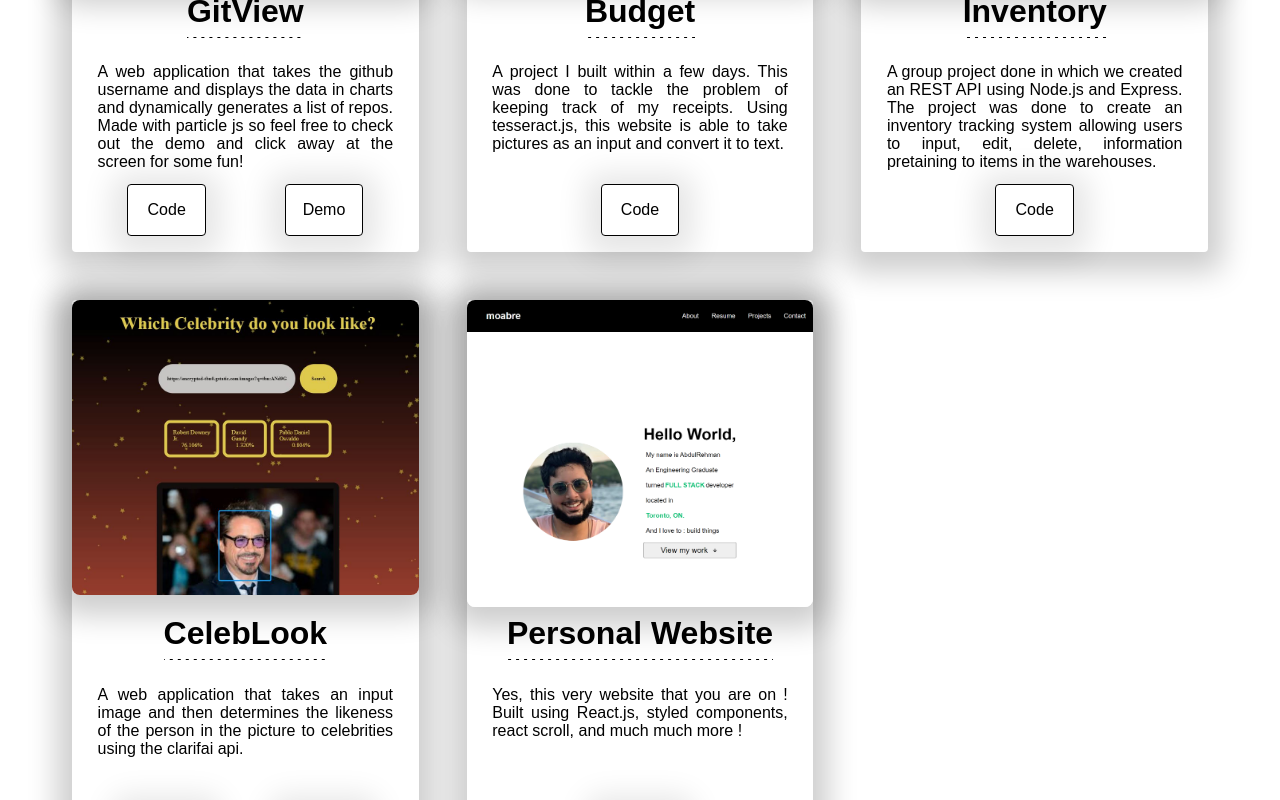
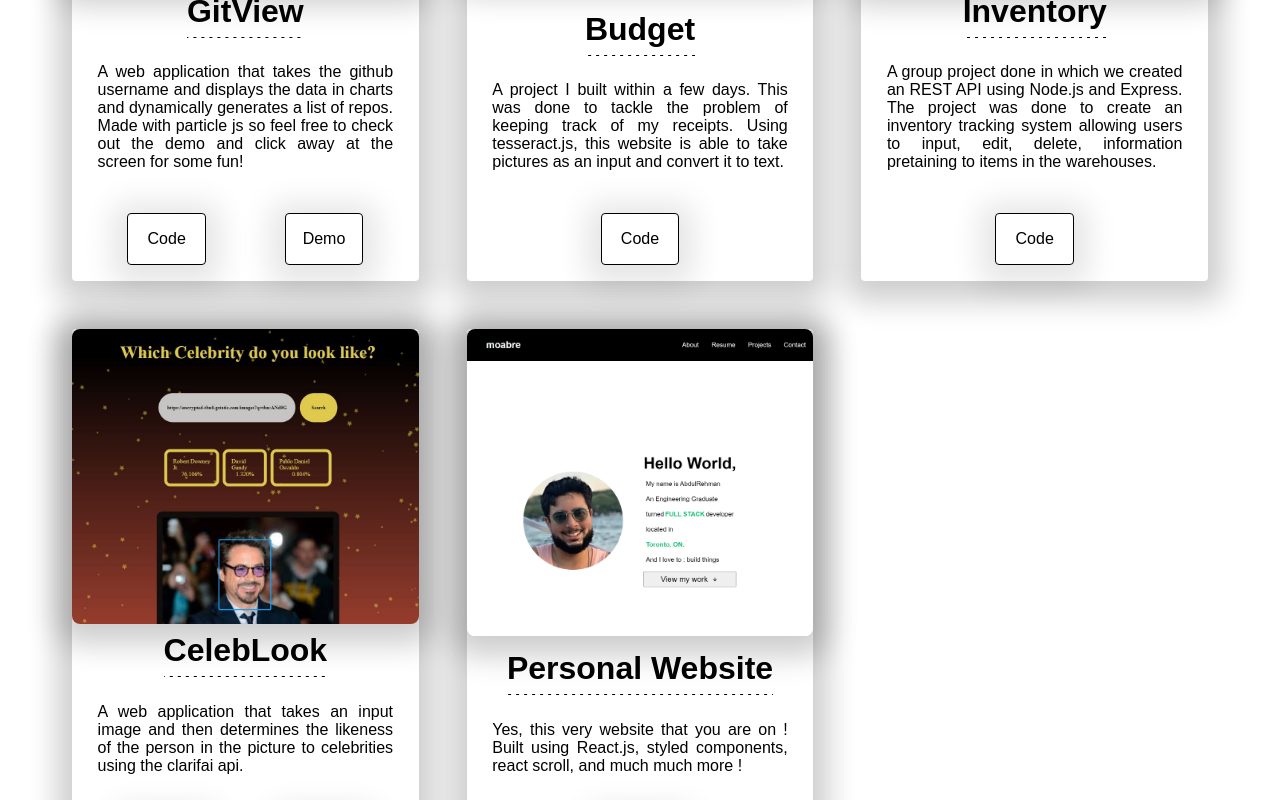
Before and after one commit to moabre/arweb-v1, a React (Create React App) app: page / in a window 1280 px wide. Shown: the part 2080-2880 px from the top of the page. Built offline with nearby package versions, Linux system fonts and the light colour scheme.

Commit message:
fixed issues with responsivity problem on iphone

```diff
--- a/src/components/Projects/ProjectComponents.js
+++ b/src/components/Projects/ProjectComponents.js
@@ -67,7 +67,6 @@ export const Projects = styled.div`
   }
   & > span {
     padding: 1.6rem;
-    height: 130px;
     text-align: justify;
   }
   & > div {
```
Also changed, not shown: 1 other file (tests, documents, lock files or other folders).
